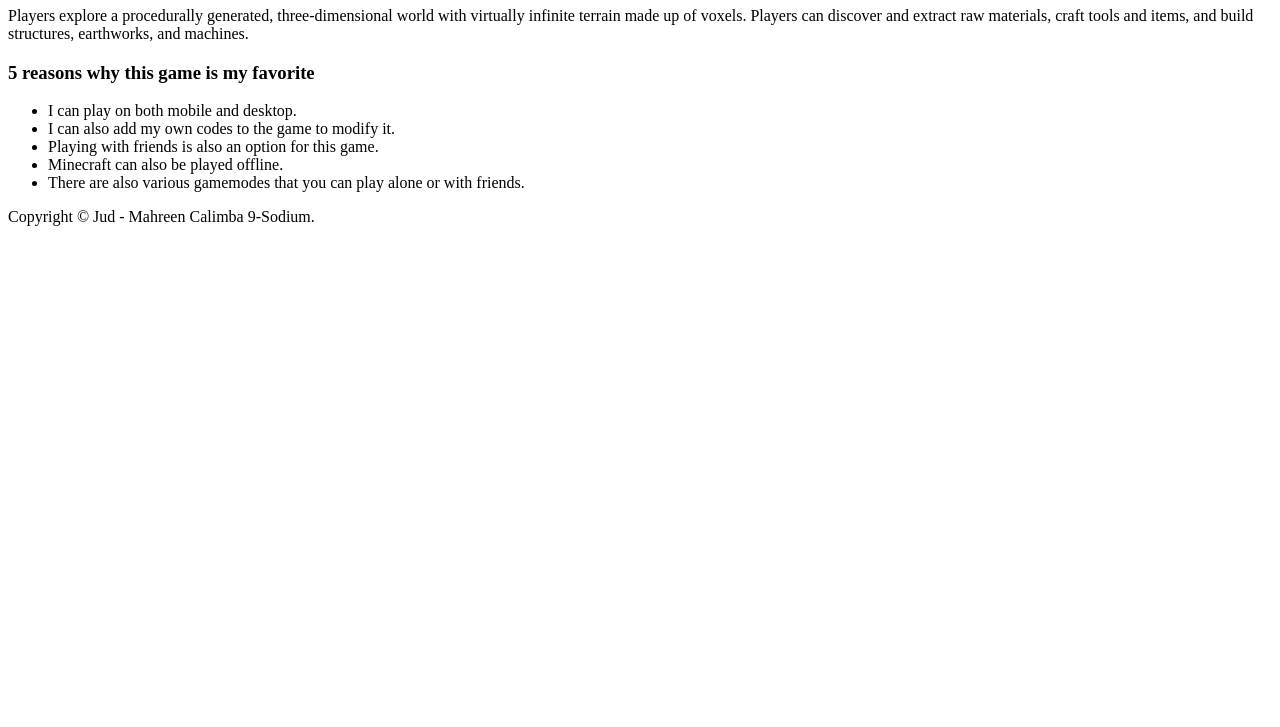
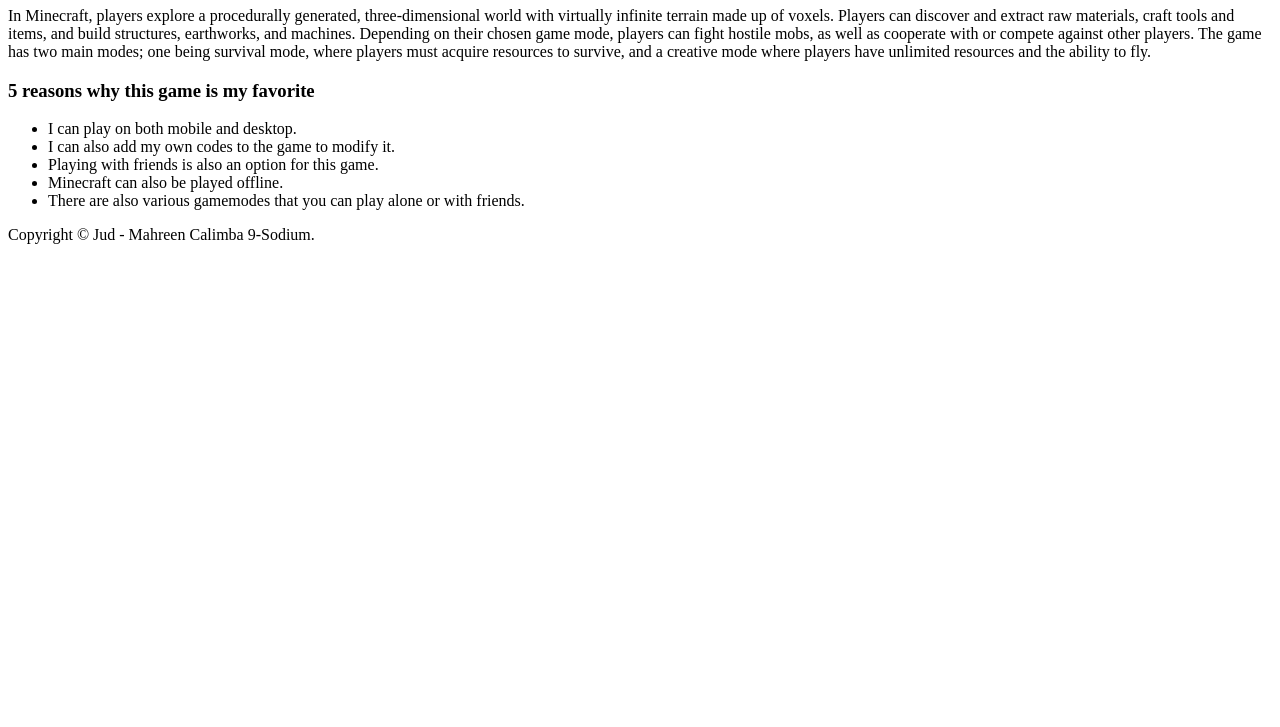
Before and after one commit to jeyysiii/CS-3-Alternative-Assessment-1-Laboratory-Exercise-1, a plain HTML site: page index.html in a window 1280 px wide. Shown: the part 73-800 px from the top of the page. Drawn offline with Linux system fonts and the light colour scheme.

Commit message:
Update index.html

```diff
--- a/index.html
+++ b/index.html
@@ -12,7 +12,7 @@
   <body>
     <div>
       <h1>Minecraft</h1>
-      <p>Players explore a procedurally generated, three-dimensional world with virtually infinite terrain made up of voxels. Players can discover and extract raw materials, craft tools and items, and build structures, earthworks, and machines.</p>
+      <p>In Minecraft, players explore a procedurally generated, three-dimensional world with virtually infinite terrain made up of voxels. Players can discover and extract raw materials, craft tools and items, and build structures, earthworks, and machines. Depending on their chosen game mode, players can fight hostile mobs, as well as cooperate with or compete against other players. The game has two main modes; one being survival mode, where players must acquire resources to survive, and a creative mode where players have unlimited resources and the ability to fly.</p>
     </div>
     <span>
         <h3>5 reasons why this game is my favorite</h3>
```
